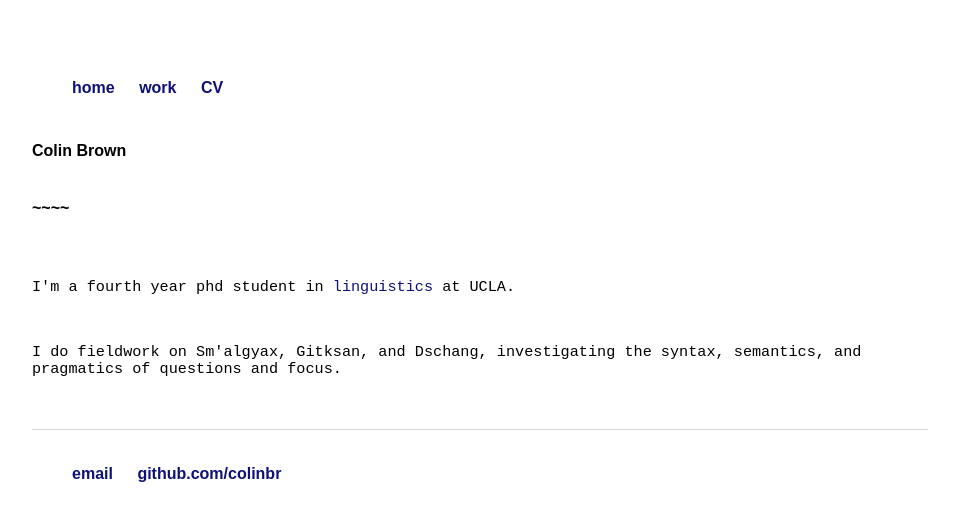
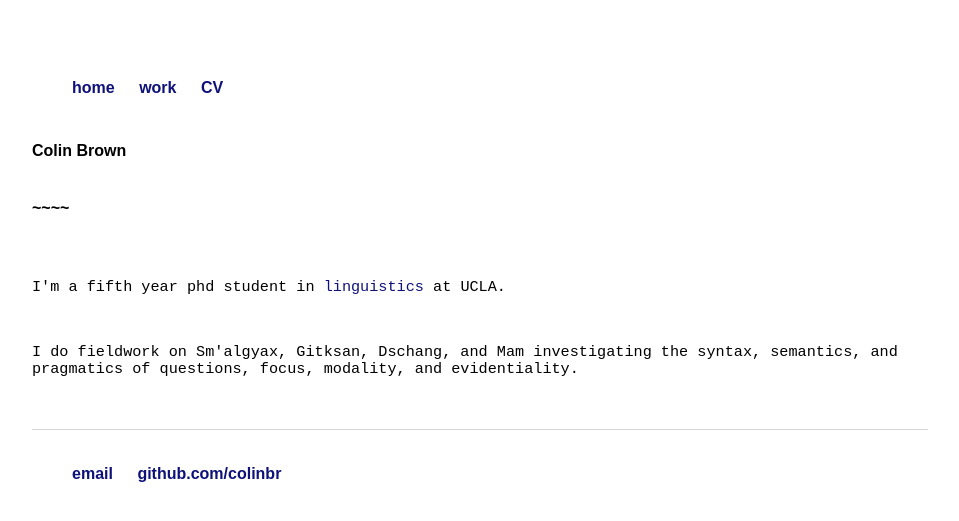
Before and after one commit to colinbr/OLD-colinbr.github.io, a Jekyll site: the page built from index.html, in a window 1280 px wide. Shown: the top 521 px of the page, without its empty margins (160-1119 px from the left). Built offline with Jekyll 4.4.1, drawn with Linux system fonts in a browser that asks for light colours; some web fonts are replaced.

Commit message:
Update index.html

```diff
--- a/index.html
+++ b/index.html
@@ -15,9 +15,9 @@ cyclops: passive
 	     style="float:right;width:145px;height:145px;"> -->
 	<br>
 	<br>
-	<p>I'm a fourth year phd student in <a href="/research">linguistics</a> at UCLA.</p>
+	<p>I'm a fifth year phd student in <a href="/research">linguistics</a> at UCLA.</p>
 	<br>
-	<p>I do fieldwork on Sm'algyax, Gitksan, and Dschang, investigating the syntax, semantics, and pragmatics of questions and focus.</p>
+	<p>I do fieldwork on Sm'algyax, Gitksan, Dschang, and Mam investigating the syntax, semantics, and pragmatics of questions, focus, modality, and evidentiality.</p>
 	<br>
 	<br>
 
```
